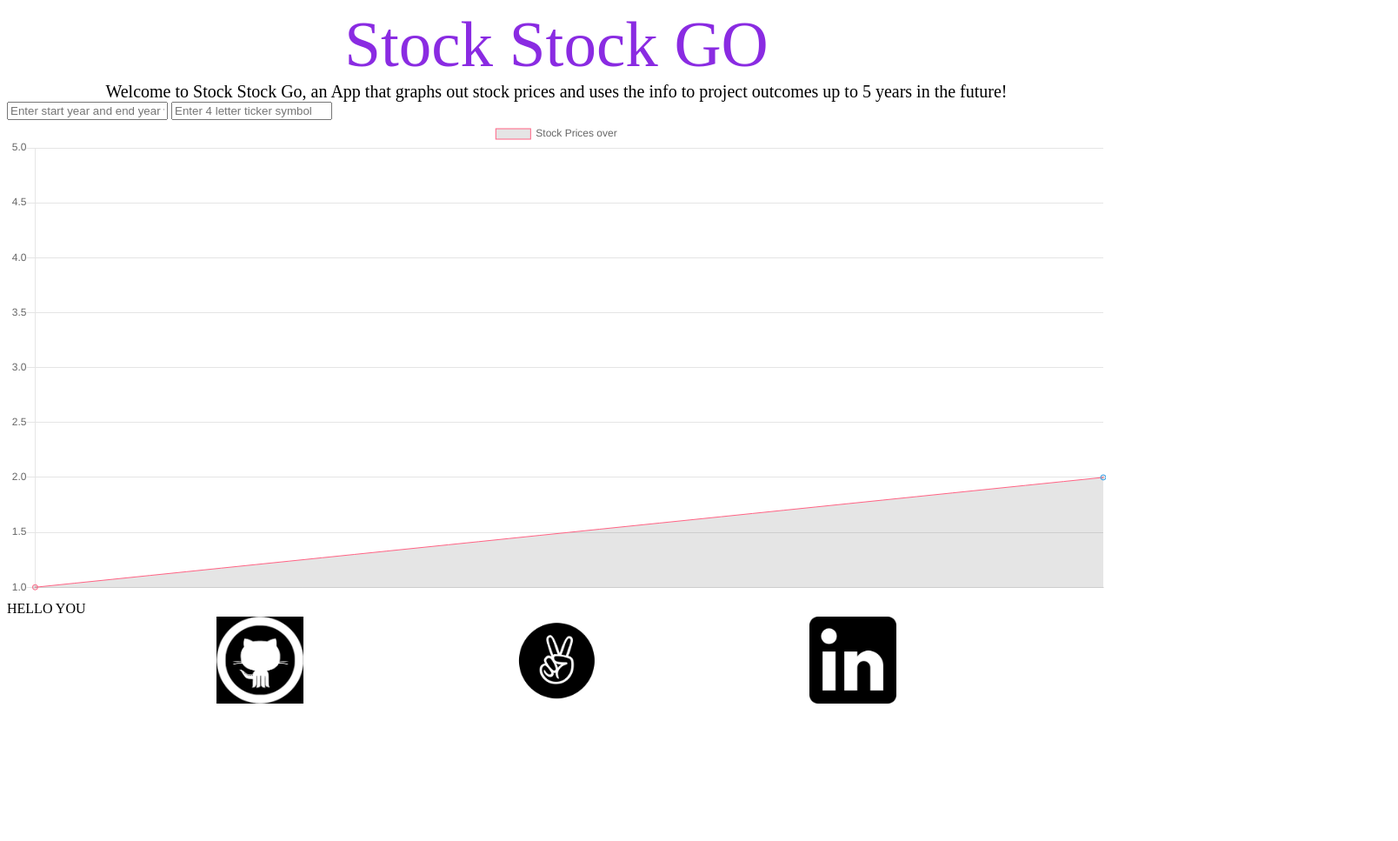
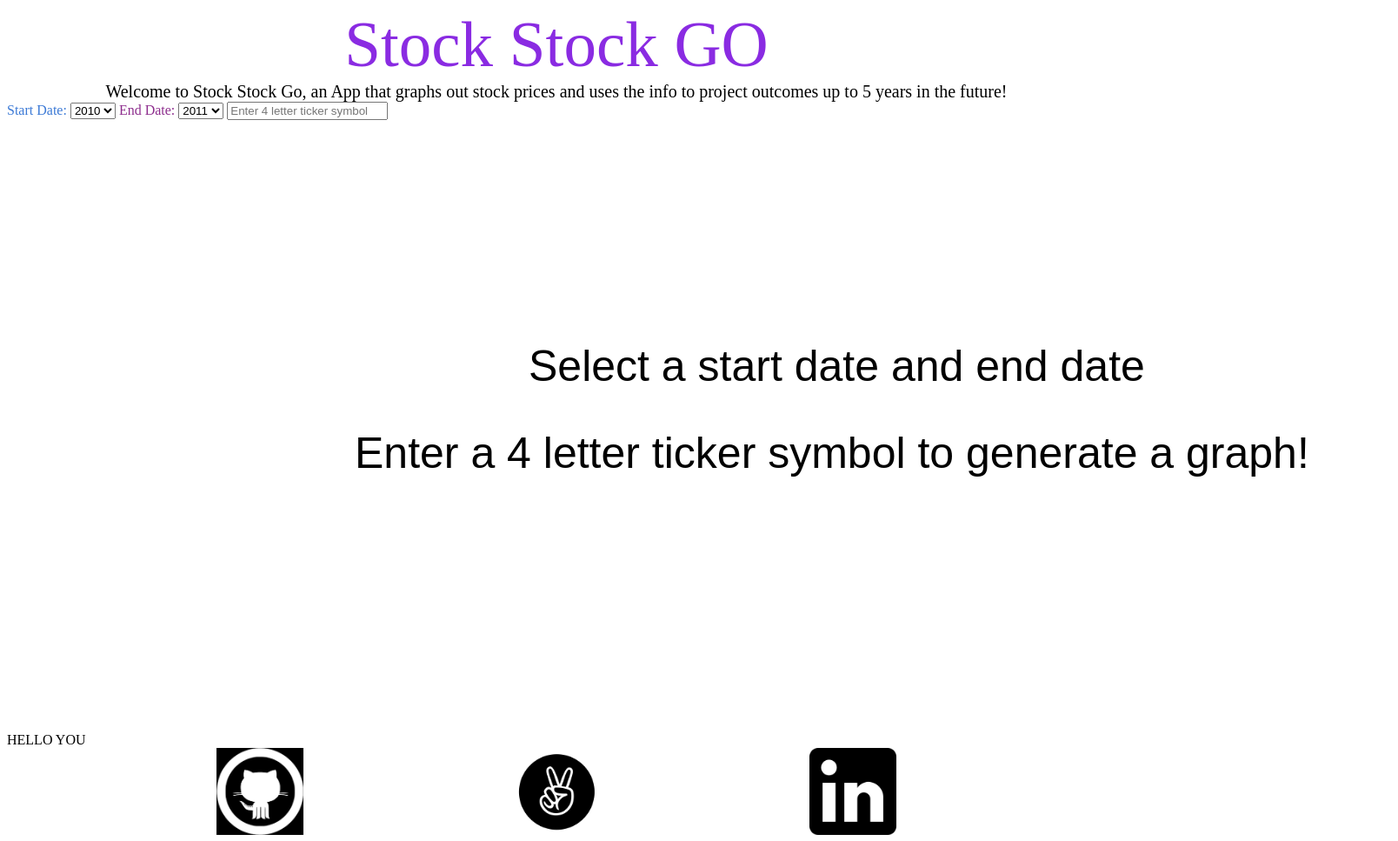
Before and after one commit to Jasonchu94/Stock-Stock-Go, a website built with webpack: page Stock_Stock_Go/index.html in a window 1280 px wide. Shown: the whole page at 87% size, 1608 px wide, since content can reach past the window. Before the commit the page ends 821 px from the top, so only its background shows below. Built offline with nearby package versions, Linux system fonts and the light colour scheme; files whose address does not match are found by name.

Commit message:
add graph functionality for set time range

```diff
--- a/Stock_Stock_Go/index.html
+++ b/Stock_Stock_Go/index.html
@@ -22,7 +22,37 @@
         Welcome to Stock Stock Go, an App that graphs out stock prices and uses the info to project outcomes up to 5 years in the future!
     </div>
     <div class="ticker-search">
-        <input id='year-range'placeholder="Enter start year and end year with a space between">
+        <label class="start-year-label">Start Date:</label>
+        <select name="start-year" id="start-year">
+            <option value="2010">2010</option>
+            <option value="2011">2011</option>
+            <option value="2012">2012</option>
+            <option value="2013">2013</option>
+            <option value="2014">2014</option>
+            <option value="2015">2015</option>
+        </select>
+        <label class="end-year-label">End Date:</label>
+        <select name="end-year" id="end-year">
+            <option value="2011">2011</option>
+            <option value="2012">2012</option>
+            <option value="2013">2013</option>
+            <option value="2014">2014</option>
+            <option value="2015">2015</option>
+            <option value="2016">2016</option>
+            <option value="2017">2017</option>
+            <option value="2018">2018</option>
+            <option value="2019">2019</option>
+            <option value="2020">2020</option>
+            <option value="2021">2021</option>
+            <option value="2022">2022</option>
+            <option value="2023">2023</option>
+            <option value="2024">2024</option>
+            <option value="2025">2025</option>
+            <option value="2026">2026</option>
+            <option value="2027">2027</option>
+
+
+        </selecT>
         <input id='ticker-search-bar'type="text" placeholder="Enter 4 letter ticker symbol">
         <!-- <button class='ticker-search-button' id="ticker-search-button" >Add stock to graph</button> -->
 
--- a/Stock_Stock_Go/src/index.js
+++ b/Stock_Stock_Go/src/index.js
@@ -1,5 +1,4 @@
 import StockApp from "./scripts/stockApp";
-import Graph from "./scripts/graph";
 
 document.addEventListener("DOMContentLoaded", () => {
     const stockApp = new StockApp();
--- a/Stock_Stock_Go/src/index.scss
+++ b/Stock_Stock_Go/src/index.scss
@@ -7,6 +7,7 @@ img{
     width: 100px;
 }
 
+//header
 .app-name{
     font-size: 75px;
     display: flex;
@@ -22,20 +23,21 @@ img{
     justify-content: center;
 }
 
+// search options
+.start-year-label{
+    color: rgb(60, 122, 214);
+    font-family: $main-font;
+}
+
+.end-year-label{
+    font-family: $main-font;
+    color: rgb(141, 45, 141)
+}
+
+
+//footer
 .about-me{
     display: flex;
     justify-content: space-evenly;
 
 }
-.year-range{
-    width: 200px;
-}
-.ticker-search-button{
-    border-radius: 10px;
-    border: 1px solid black;
-    background:aqua;
-}
-
-.ticker-search-button:hover{
-    cursor: pointer;
-}
--- a/Stock_Stock_Go/src/scripts/stockApp.js
+++ b/Stock_Stock_Go/src/scripts/stockApp.js
@@ -1,66 +1,38 @@
-import Graph from './graph'
-// require('dotenv').config();
 class StockApp{
 
     constructor(){
         this.ctx = document.getElementById("myChart").getContext('2d');
-        this.allYears = [];
-
-
+        this.ctx.font = '50px Arial'
+        this.ctx.fillText("Select a start date and end date", 600, 300)
+        this.ctx.fillText("Enter a 4 letter ticker symbol to generate a graph!", 400, 400)
         this.input = document.getElementById('ticker-search-bar');
         this.input.addEventListener('input', this.addStock);
 
-        this.startYear=document.getElementById('year-range')
-        this.startYear.addEventListener('input', this.setYearRange)
+        this.addStock = this.addStock.bind(this);
 
-
-        // this.getStock();
-        this.addStock = this.addStock.bind(this);
-        this.setYearRange = this.setYearRange.bind(this);
-        // debugger
-        this.drawGraph();
     }
 
-    setYearRange(e){
-        e.preventDefault();
-        this.yearRange = e.currentTarget.value.split(' ')
-        if (Number(this.yearRange[0]) > Number(this.yearRange[1])){
-            console.log("error")
-        }
-        else{
-            for(let i = Number(this.yearRange[0]); i<=Number(this.yearRange[1]); i++){
-                this.allYears.push(i)
-            }
-        }
-
-    }
-    addStock(e){
+    addStock(e) {
         e.preventDefault();
         // debugger
-        let input = e.currentTarget.value
-        if (input.length === 4){
+        let input = e.currentTarget.value.toUpperCase();
+        if (input.length === 4) {
             e.currentTarget.value = ""
-            console.log(input.toUpperCase())
-        }
-    }
+            this.startYear = document.getElementById('start-year').value
+            this.endYear = document.getElementById('end-year').value
+            this.ctx = document.getElementById("myChart").getContext('2d');
 
-
-    getStock(ticker){
-        // debugger
-        let search = document.getElementById("ticker-search-bar")
-        let button = document.getElementById('ticker-search-button')
-        console.log('hello')
-    }
-
-    drawGraph(){
-        // debugger
+            let stockData = fetch(`https://cloud.iexapis.com/stable/stock/${input}/quote?token=pk_b07152883e9d4a61a719dc430195a97b`)
+                .then(response => response.json())
+                .then(data => this.data = data)
+            debugger
                 const myChart = new Chart(this.ctx, {
                     type: 'line',
                     data: {
-                labels: this.allYears,
+                        labels: [this.startYear, this.endYear],
                         datasets: [{
-                    label: 'Stock Prices over',
-                    data: [1,2,3,4,5,5],
+                            label: `Stock Prices from ${this.startYear} to ${this.endYear}`,
+                            data: [1, 2],
                             // backgroundColor: [
                             //     'rgba(255, 99, 132, 0.2)',
                             //     'rgba(54, 162, 235, 0.2)',
@@ -89,7 +61,12 @@ class StockApp{
                         }
                     }
                 });
+
+
+
         }
     }
 
+}
+
 export default StockApp;
```
Also changed, not shown: Stock_Stock_Go/dist/main.css, Stock_Stock_Go/dist/main.js, Stock_Stock_Go/src/scripts/graph.js (deleted), 1 other file. Lines whose indentation alone changed are shown as unchanged.
